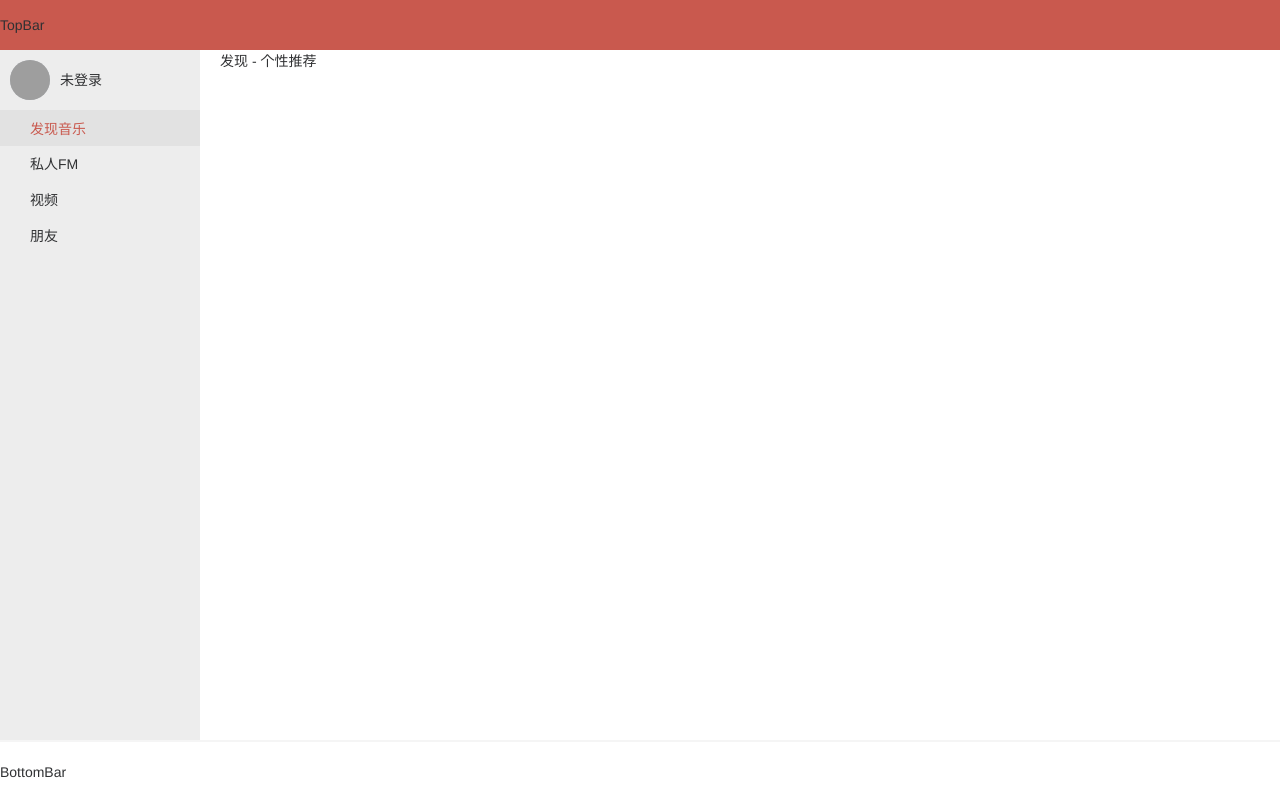
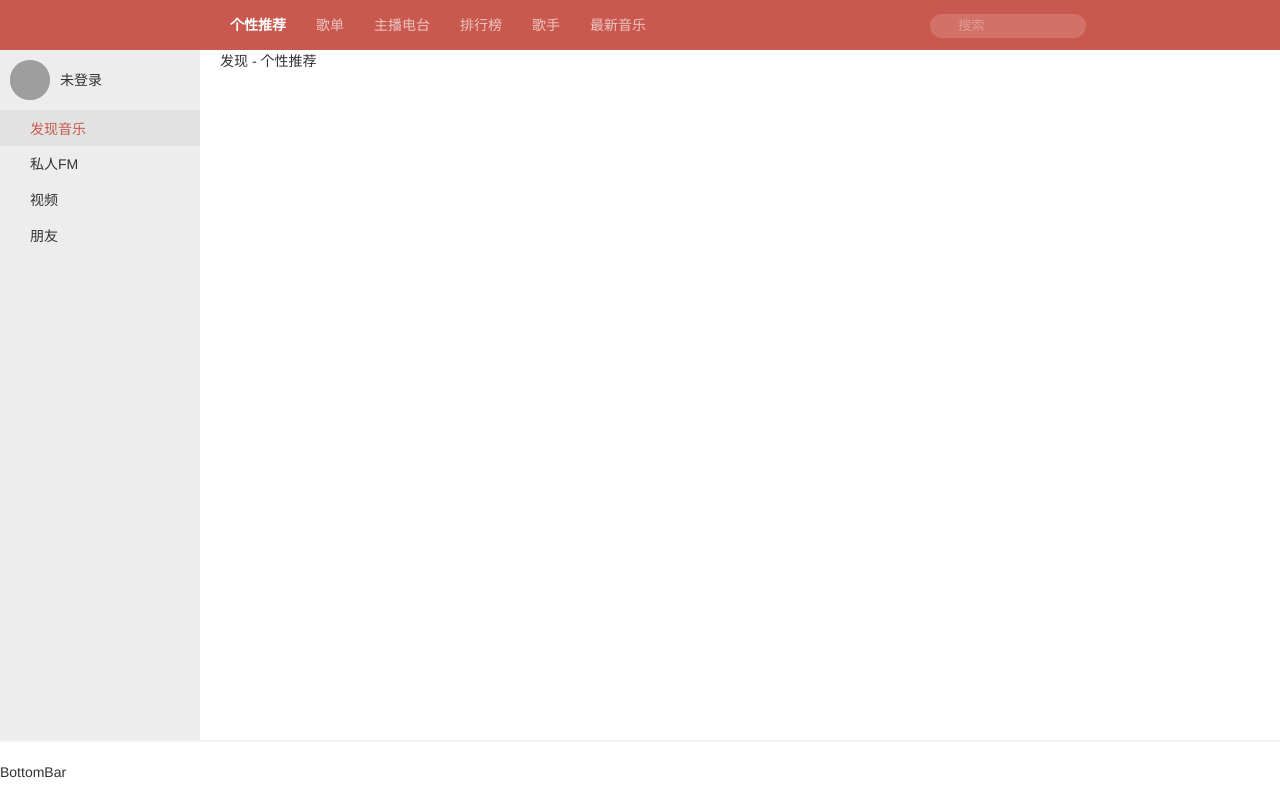
Before and after one commit to jianghaotian/CloudMusic, a Vue app: page /#/find in a window 1280 px wide. Built offline with nearby package versions, Linux system fonts and the light colour scheme; grey boxes are pictures that could not be loaded; a small style sheet from the web is missing.

Commit message:
完成未登录的情况下顶栏的基本功能

```diff
--- a/public/index.html
+++ b/public/index.html
@@ -6,7 +6,7 @@
     <meta name="viewport" content="width=device-width,initial-scale=1.0">
     <link rel="icon" href="<%= BASE_URL %>favicon.ico">
     <title><%= htmlWebpackPlugin.options.title %></title>
-    <link rel="stylesheet" href="https://at.alicdn.com/t/font_1692577_6sanmjrn0fi.css">
+    <link rel="stylesheet" href="https://at.alicdn.com/t/font_1692577_viwc6hdpgz.css">
 
   </head>
   <body>
--- a/src/components/aside/AsideBar.vue
+++ b/src/components/aside/AsideBar.vue
@@ -53,6 +53,7 @@ export default class AsideBar extends Vue {
   display: flex;
   flex-direction: column;
   height: 100%;
+  width: 200px;
   background-color: #ededed;
 
 
--- a/src/components/top/TopBar.vue
+++ b/src/components/top/TopBar.vue
@@ -1,6 +1,26 @@
 <template>
   <div class="top_bar">
-    TopBar
+    <div class="left"></div>
+
+    <ul class="nav">
+      <li v-for="(item, index) in navObj[$route.name]" :key="index">
+        <router-link :class="{select: $route.path === item.path}" :to="item.path">{{item.text}}</router-link>
+      </li>
+    </ul>
+
+    <div class="right">
+      <div class="search">
+        <i class="iconfont icon-search"></i>
+        <input type="text" placeholder="搜索" v-model="searchText">
+        <div :class="{hide: searchText === ''}" @click="searchText = ''">x</div>
+      </div>
+      <div class="setting">
+        <router-link :class="{select: $route.name === 'setting'}" to="/setting">
+          <i class="iconfont icon-setting"></i>
+        </router-link>
+      </div>
+    </div>
+
   </div>
 </template>
 
@@ -9,6 +29,59 @@ import { Component, Prop, Vue } from 'vue-property-decorator';
 
 @Component
 export default class TopBar extends Vue {
+  searchText: string = '';
+  navObj: object = {
+    find: [
+      {
+        text: '个性推荐',
+        path: '/find'
+      },
+      {
+        text: '歌单',
+        path: '/find/list'
+      },
+      {
+        text: '主播电台',
+        path: '/find/radio'
+      },
+      {
+        text: '排行榜',
+        path: '/find/rank'
+      },
+      {
+        text: '歌手',
+        path: '/find/singer'
+      },
+      {
+        text: '最新音乐',
+        path: '/find/new'
+      }
+    ],
+    fm: [],
+    video: [
+      {
+        text: '视频',
+        path: '/video'
+      },
+      {
+        text: 'MV',
+        path: '/video/mv'
+      }
+    ],
+    friend: [
+      {
+        text: '动态',
+        path: '/friend'
+      }
+    ],
+    setting: [
+      {
+        text: '设置',
+        path: '/setting'
+      }
+    ]
+  };
+
 
 
 }
@@ -17,8 +90,93 @@ export default class TopBar extends Vue {
 <style lang="scss" scoped>
 .top_bar {
 
+  height: 50px;
   background-color: #c9594e;
 
+  .left {
+    float: left;
+    height: 50px;
+    width: 200px;
+  }
+  .nav {
+    display: flex;
+    float: left;
+
+    li {
+      margin-left: 30px;
+      a {
+        color: #ecc5c1;
+        &:hover {
+          color: #f7e6e4;
+        }
+      }
+    }
+  }
+  .right {
+    float: right;
+    display: inline-flex;
+    align-items: center;
+    height: 50px;
+    width: 350px;
+
+    .search {
+      position: relative;
+      width: 156px;
+
+      i {
+        position: absolute;
+        left: 8px;
+        top: 2px;
+        font-size: 13px;
+        color: #efcdca;
+      }
+      input {
+        width: 100px;
+        height: 24px;
+        padding: 0 28px;
+        border: 0;
+        border-radius: 30px;
+        background-color: #d17168;
+        color: #fff;
+
+        &::placeholder {
+          color: #df9b95;
+        }
+      }
+      div {
+        height: 24px;
+        width: 20px;
+        position: absolute;
+        right: 4px;
+        top: 13px;
+        line-height: 24px;
+        text-align: center;
+        color: #efcdca;
+        user-select: none;
+      }
+    }
+    .setting {
+      height: 24px;
+      width: 24px;
+      border-radius: 24px;
+      margin-left: 20px;
+      line-height: 24px;
+      text-align: center;
+      &:hover {
+        background-color: rgba(0, 0, 0, .1);
+      }
+      i {
+        color: #ecc5c1;
+      }
+    }
+  }
+}
+.select {
+  color: #fff !important;
+  font-weight: bold;
+}
+.hide {
+  display: none;
 }
 
 </style>
--- a/src/elementUI/index.ts
+++ b/src/elementUI/index.ts
@@ -5,8 +5,7 @@ import {
   Aside,
   Main,
   Footer,
-  Avatar,
-
+  Avatar
 
 } from 'element-ui';
 
--- a/src/router/index.ts
+++ b/src/router/index.ts
@@ -15,6 +15,8 @@ import VueRouter from 'vue-router';
 // import Cloud from '../views/Cloud.vue';
 // import Collection from '../views/Collection.vue';
 // import Musiclist from '../views/Musiclist.vue';
+// import Search from '../views/Search.vue';
+// import Setting from '../views/Setting.vue';
 
 
 Vue.use(VueRouter);
@@ -98,6 +100,11 @@ const routes = [
     path: '/search',
     name: 'search',
     component: () => import(/* webpackChunkName: "search" */ '../views/Search.vue')
+  },
+  {
+    path: '/setting',
+    name: 'setting',
+    component: () => import(/* webpackChunkName: "setting" */ '../views/Setting.vue')
   }
 ]
 
--- /dev/null
+++ b/src/views/Setting.vue
@@ -0,0 +1,20 @@
+<template>
+  <div class="setting">
+    设置
+  </div>
+</template>
+
+<script lang="ts">
+import { Component, Prop, Vue } from 'vue-property-decorator';
+
+@Component
+export default class Setting extends Vue {
+
+
+}
+</script>
+
+<style lang="scss" scoped>
+
+
+</style>
```
